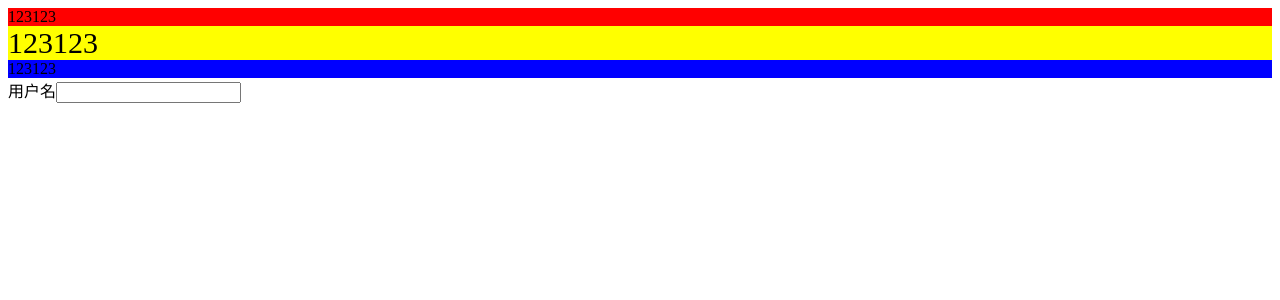
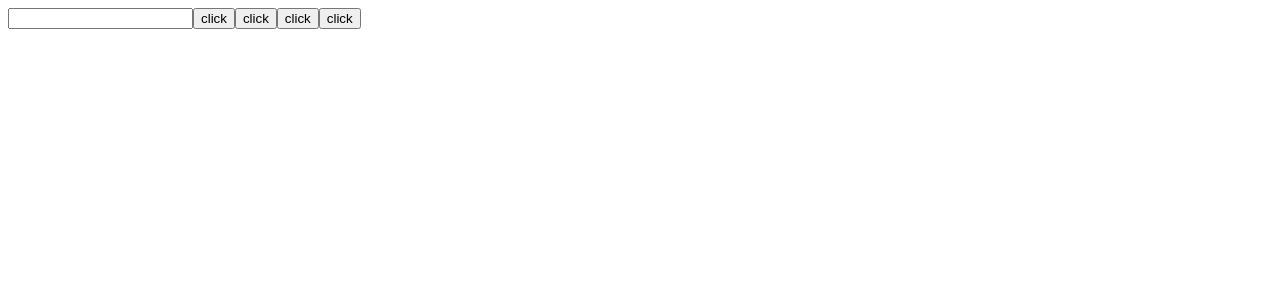
Before and after one commit to BudWang823/my-first-react, a React (Create React App) app: page / in a window 1280 px wide. Shown: the top 300 px of the page. Built offline with nearby package versions, Linux system fonts and the light colour scheme.

Commit message:
事件处理

```diff
--- /dev/null
+++ b/src/01-base/05-事件处理-1.js
@@ -0,0 +1,32 @@
+import React, {Component} from "react";
+
+export default class App extends Component {
+	handleClick1() {
+		console.log('handleClick1')
+	}
+	handleClick2 = () => {
+		console.log('handleClick2')
+	}
+	handleClick3 = () => {
+		console.log('handleClick3')
+	}
+	render() {
+		const class1 = {background: 'yellow', fontSize: '30px'}
+		return (
+			<div>
+				<input type="text"/>
+				<button onClick={() => {
+					console.log(1)
+				}}>click
+				</button>
+
+				{/*不加小括号*/}
+				<button onClick={this.handleClick1}>click</button>
+				<button onClick={this.handleClick2}>click</button>
+				<button onClick={() => {
+					this.handleClick3()
+				}}>click</button>
+			</div>
+		)
+	}
+}
--- a/src/index.js
+++ b/src/index.js
@@ -3,7 +3,8 @@ import ReactDOM from 'react-dom/client';
 // import './01-base/01-class'
 // import App from './01-base/01-class';
 // import App from './01-base/03-组件嵌套'
-import App from './01-base/04-组件样式'
+// import App from './01-base/04-组件样式'
+import App from './01-base/05-事件处理-1'
 
 const root = ReactDOM.createRoot(document.getElementById('root'));
 root.render(
```
